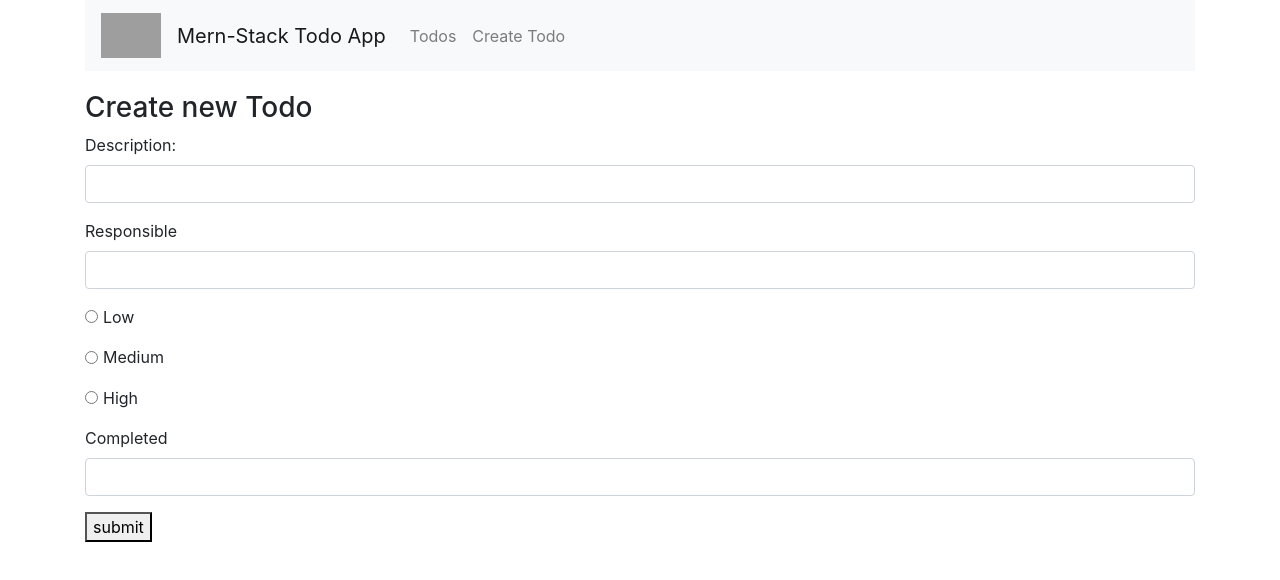
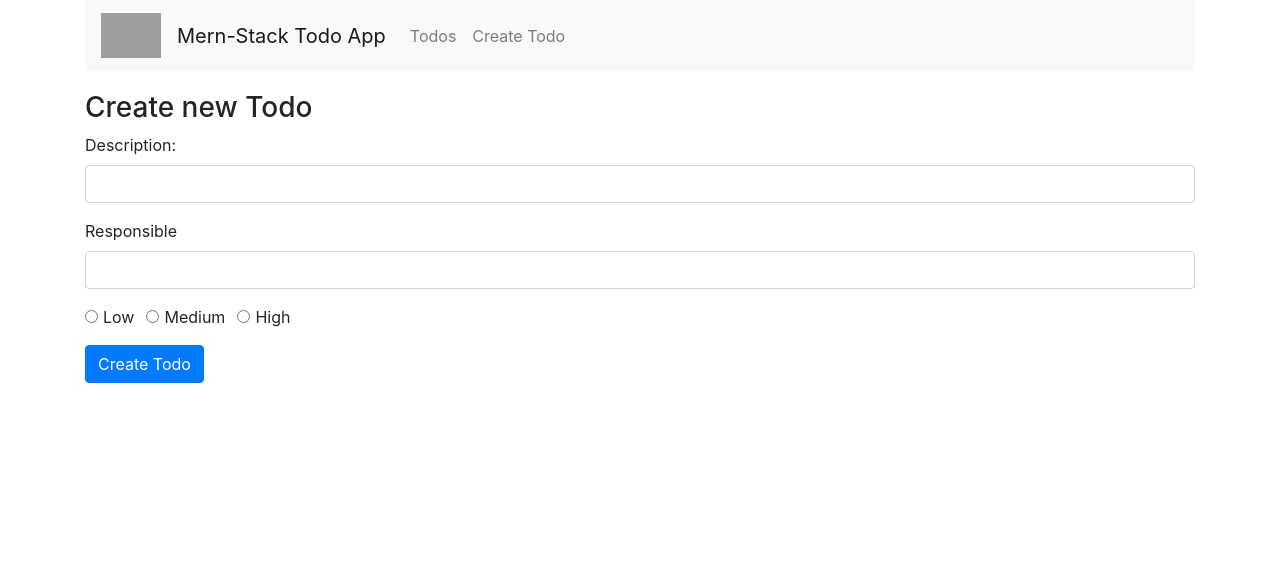
Before and after one commit to john2796/mern__todo_app, a React (Create React App) app in the folder client/: page /create in a window 1280 px wide. Shown: the top 580 px of the page. Built offline with nearby package versions, Linux system fonts and the light colour scheme; grey boxes are pictures that could not be loaded.

Commit message:
done setting up client part

```diff
--- a/client/src/App.js
+++ b/client/src/App.js
@@ -23,7 +23,7 @@ class App extends Component {
             <Link to="/" className="navbar-brand">
               Mern-Stack Todo App
             </Link>
-            <div className="collpase nav-collapse">
+            <div className="navbar-collapse nav-collapse">
               <ul className="navbar-nav mr-auto">
                 <li className="navbar-item">
                   <Link to="/" className="nav-link">
--- a/client/src/Components/CreateTodo.js
+++ b/client/src/Components/CreateTodo.js
@@ -5,7 +5,7 @@ export default class CreateTodo extends Component {
     todo_description: "",
     todo_responsible: "",
     todo_priority: "",
-    todo_completed: ""
+    todo_completed: false
   };
 
   handleInputChange = evt => {
@@ -16,22 +16,23 @@ export default class CreateTodo extends Component {
 
   handleSubmit = evt => {
     evt.preventDefault();
-    console.log(this.state);
     this.setState({
       todo_description: "",
       todo_responsible: "",
       todo_priority: "",
-      todo_completed: ""
+      todo_completed: true
+    });
+    console.log(this.state);
+  };
+
+  onChangeTodoPriority = e => {
+    this.setState({
+      todo_priority: e.target.value
     });
   };
 
-  onChangeTodoPriority = () => {
-    console.log("testing");
-  };
-
   render() {
-    const { todo_description, todo_responsible, todo_completed } = this.state;
-
+    const { todo_description, todo_responsible } = this.state;
     return (
       <div style={{ marginTop: 20 }}>
         <h3>Create new Todo</h3>
@@ -70,9 +71,7 @@ export default class CreateTodo extends Component {
               />
               <label className="form-check-label">Low</label>
             </div>
-          </div>
-          {/* Medium */}
-          <div className="form-group">
+            {/* Medium */}
             <div className="form-check form-check-inline">
               <input
                 type="radio"
@@ -85,9 +84,7 @@ export default class CreateTodo extends Component {
               />
               <label className="form-check-label">Medium</label>
             </div>
-          </div>
-          {/* High */}
-          <div className="form-group">
+            {/* High */}
             <div className="form-check form-check-inline">
               <input
                 type="radio"
@@ -102,17 +99,12 @@ export default class CreateTodo extends Component {
             </div>
           </div>
           <div className="form-group">
-            <label>Completed</label>
             <input
-              type="text"
-              name="todo_completed"
-              value={todo_completed}
-              onChange={this.handleInputChange}
-              className="form-control"
+              type="submit"
+              className="btn btn-primary"
+              value="Create Todo"
             />
           </div>
-
-          <button type="submit">submit</button>
         </form>
       </div>
     );
```
Also changed, not shown: 1 other file (tests, documents, lock files or other folders).
